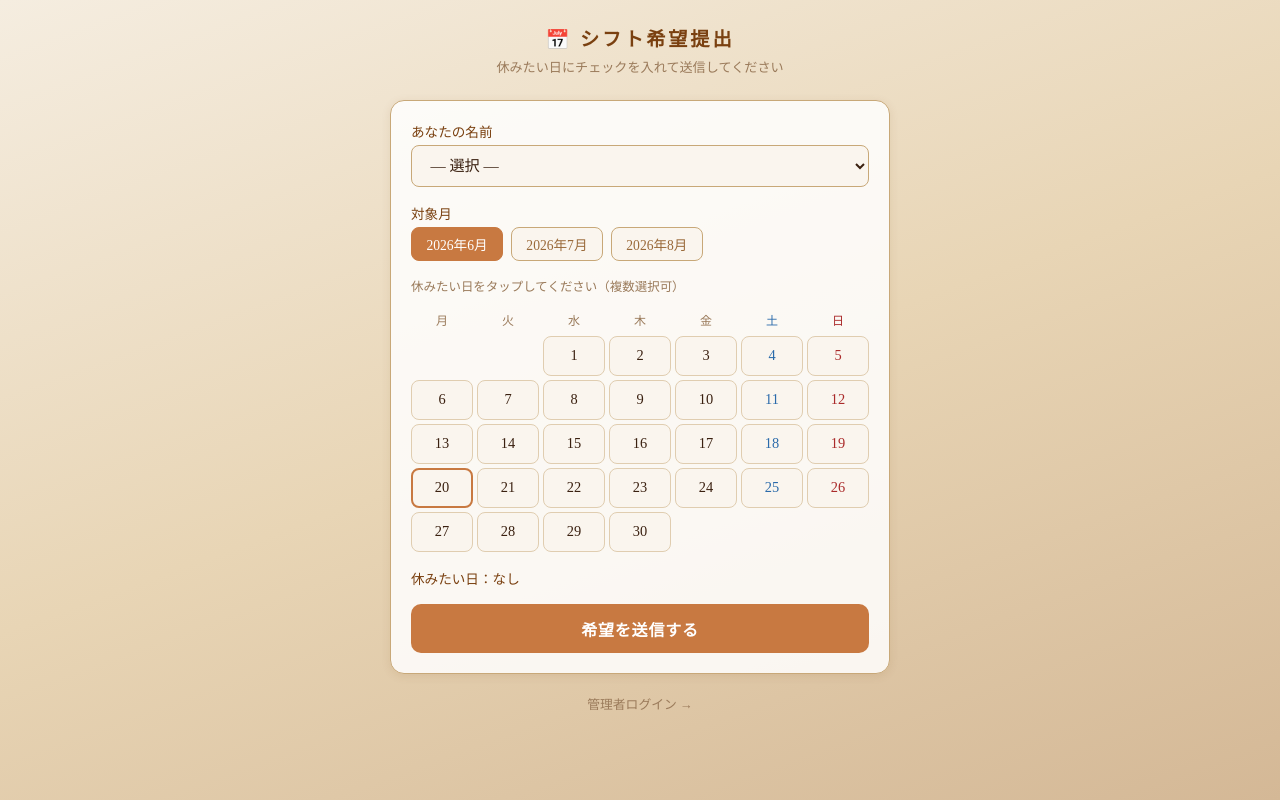
After one commit to like0the0wind-ai/nichigetu-kaisha, a Flask app: page /request in a window 1280 px wide. The commit adds this page. Run offline with Flask 3, Linux system fonts and the light colour scheme; tables that the repository leaves empty hold one stand-in row (values such as "Sample post"); a database or web service that is not in the repository returns one stand-in record (values such as "Sample title"); some libraries are stand-ins or nearby versions.

Commit message:
feat: シフト希望提出機能を追加（ログイン不要）
- /request ページ追加：スタッフが名前を選んで休み希望日をカレンダーで選択・送信
- ログイン画面に「シフト希望を出す」ボタン追加
- 自動生成時にシフト希望を自動反映
- shift_requestsテーブル追加

Co-Authored-By: Claude Sonnet 4.6 <noreply@anthropic.com>

```diff
--- a/shift_app/app.py
+++ b/shift_app/app.py
@@ -94,6 +94,16 @@ def init_db():
             )
         """)
         cur.execute(f"""
+            CREATE TABLE IF NOT EXISTS shift_requests (
+                id           {serial} PRIMARY KEY {ai},
+                staff_name   TEXT NOT NULL,
+                month        TEXT NOT NULL,
+                days_off_str TEXT NOT NULL DEFAULT '',
+                submitted_at TEXT NOT NULL,
+                UNIQUE(staff_name, month)
+            )
+        """)
+        cur.execute(f"""
             CREATE TABLE IF NOT EXISTS shift_config (
                 id             {serial} PRIMARY KEY {ai},
                 month          TEXT NOT NULL UNIQUE,
@@ -155,6 +165,68 @@ def require_login():
     if not session.get("admin"):
         return redirect(url_for("login"))
     return None
+
+
+# ── シフト希望（公開） ────────────────────────────────────────────────
+
+@app.route("/request", methods=["GET", "POST"])
+def shift_request():
+    today = today_jst()
+    # 対象月（今月・来月）
+    months = []
+    for delta in range(0, 3):
+        m = date(today.year, today.month, 1)
+        if today.month + delta <= 12:
+            months.append(date(today.year, today.month + delta, 1))
+        else:
+            months.append(date(today.year + 1, (today.month + delta) - 12, 1))
+
+    staff_rows = query("SELECT name FROM shift_staff ORDER BY id")
+    msg = error = None
+
+    if request.method == "POST":
+        staff_name = request.form.get("staff_name", "").strip()
+        month_str  = request.form.get("month", "").strip()  # YYYY-MM
+        days_off   = sorted(set(request.form.getlist("days_off")))
+        days_off_str = ",".join(days_off)
+
+        if not staff_name or not month_str:
+            error = "名前と対象月を選択してください"
+        else:
+            existing = query(
+                "SELECT id FROM shift_requests WHERE staff_name=? AND month=?",
+                (staff_name, month_str)
+            )
+            if existing:
+                execute(
+                    "UPDATE shift_requests SET days_off_str=?, submitted_at=? WHERE staff_name=? AND month=?",
+                    (days_off_str, now_jst(), staff_name, month_str)
+                )
+            else:
+                execute(
+                    "INSERT INTO shift_requests (staff_name, month, days_off_str, submitted_at) VALUES (?,?,?,?)",
+                    (staff_name, month_str, days_off_str, now_jst())
+                )
+            msg = f"{staff_name} さんの {month_str} の希望を受け付けました"
+
+    # 選択月のカレンダー用
+    sel_month_str = request.args.get("month", months[0].strftime("%Y-%m"))
+    try:
+        sel_year, sel_month = map(int, sel_month_str.split("-"))
+    except Exception:
+        sel_year, sel_month = today.year, today.month
+    days_in_month = calendar.monthrange(sel_year, sel_month)[1]
+
+    return render_template(
+        "request.html",
+        staff_rows=staff_rows,
+        months=months,
+        sel_month_str=sel_month_str,
+        sel_year=sel_year, sel_month=sel_month,
+        days_in_month=days_in_month,
+        today=today,
+        msg=msg, error=error,
+    )
 
 
 # ── Index (月次カレンダー) ──────────────────────────────────────────
@@ -398,6 +470,15 @@ def generate():
             if not staff_rows:
                 error = "スタッフが登録されていません"
             else:
+                # シフト希望をdays_off_strに反映
+                requests = query(
+                    "SELECT staff_name, days_off_str FROM shift_requests WHERE month=?",
+                    (month_key,)
+                )
+                req_map = {r["staff_name"]: r["days_off_str"] for r in requests}
+                for s in staff_rows:
+                    if s["name"] in req_map:
+                        s["days_off_str"] = req_map[s["name"]]
                 # 既存の自動生成シフトを削除（月全体）
                 first_day = date(year, month, 1)
                 last_day  = date(year, month, calendar.monthrange(year, month)[1])
--- /dev/null
+++ b/shift_app/templates/request.html
@@ -0,0 +1,178 @@
+<!DOCTYPE html>
+<html lang="ja">
+<head>
+  <meta charset="UTF-8">
+  <meta name="viewport" content="width=device-width, initial-scale=1">
+  <title>シフト希望 | ニチゲツ</title>
+  <style>
+    * { box-sizing: border-box; margin: 0; padding: 0; }
+    body {
+      min-height: 100vh;
+      background: linear-gradient(160deg, #f5ede0 0%, #e8d5b5 50%, #d4b896 100%);
+      font-family: 'Hiragino Mincho ProN', 'Yu Mincho', serif;
+      color: #3a2010; padding: 1.5rem 1rem;
+    }
+    header { text-align: center; margin-bottom: 1.5rem; }
+    h1 { font-size: 1.2rem; letter-spacing: .15em; color: #7a4010; margin-bottom: .3rem; }
+    .sub { font-size: .82rem; color: #9a7a5a; }
+    .card {
+      background: rgba(255,255,255,0.85); border: 1px solid #c8a878;
+      border-radius: 14px; padding: 1.25rem; margin-bottom: 1.25rem;
+      box-shadow: 0 2px 10px rgba(120,70,20,.1); max-width: 500px; margin-left: auto; margin-right: auto;
+    }
+    h2 { font-size: .95rem; color: #7a4010; margin-bottom: .9rem; font-weight: normal; }
+    .msg   { color: #3a6a3a; background: #e8f5e8; border-radius: 8px; padding: .75rem 1rem; margin-bottom: .75rem; font-size: .9rem; text-align: center; }
+    .error { color: #a04020; background: #ffe8e0; border-radius: 8px; padding: .75rem 1rem; margin-bottom: .75rem; font-size: .9rem; }
+
+    label { font-size: .85rem; color: #7a4010; display: block; margin-bottom: .25rem; }
+    select {
+      width: 100%; padding: .65rem .9rem; margin-bottom: 1rem;
+      background: #faf5ee; border: 1px solid #c8a878;
+      border-radius: 8px; color: #3a2010; font-size: .95rem; font-family: inherit;
+    }
+
+    /* 月タブ */
+    .month-tabs { display: flex; gap: .5rem; margin-bottom: 1rem; flex-wrap: wrap; }
+    .month-tab {
+      padding: .4rem .9rem; border: 1px solid #c8a878; border-radius: 8px;
+      font-size: .85rem; color: #9a6a3a; text-decoration: none; background: #faf5ee;
+    }
+    .month-tab.active { background: #c87941; color: #fff; border-color: #c87941; }
+
+    /* カレンダーチェック */
+    .cal-grid {
+      display: grid; grid-template-columns: repeat(7, 1fr); gap: 4px; margin-bottom: 1rem;
+    }
+    .cal-head {
+      text-align: center; font-size: .75rem; color: #9a7a5a; padding: .2rem 0;
+    }
+    .cal-head.sat { color: #2a6aaa; }
+    .cal-head.sun { color: #aa2a2a; }
+    .day-cell { position: relative; }
+    .day-cell input[type=checkbox] { display: none; }
+    .day-cell label {
+      display: flex; align-items: center; justify-content: center;
+      height: 40px; border-radius: 8px; font-size: .9rem;
+      border: 1px solid #e0cdb0; background: #faf5ee; cursor: pointer;
+      color: #3a2010; margin: 0;
+    }
+    .day-cell.sat label { color: #2a6aaa; }
+    .day-cell.sun label { color: #aa2a2a; }
+    .day-cell input:checked + label {
+      background: #c87941; color: #fff; border-color: #c87941; font-weight: bold;
+    }
+    .day-cell.empty label { background: transparent; border-color: transparent; cursor: default; }
+    .day-cell.today label { border-color: #c87941; border-width: 2px; }
+
+    .hint { font-size: .78rem; color: #9a7a5a; margin-bottom: .75rem; }
+    .selected-days { font-size: .85rem; color: #7a4010; min-height: 1.5rem; margin-bottom: .75rem; }
+
+    .btn {
+      width: 100%; padding: .8rem; background: #c87941; color: #fff;
+      border: none; border-radius: 10px; font-size: 1rem;
+      font-family: inherit; cursor: pointer; font-weight: bold; letter-spacing: .05em;
+    }
+    .btn:hover { background: #a06030; }
+
+    .admin-link { text-align: center; margin-top: 1rem; }
+    .admin-link a { font-size: .8rem; color: #9a7a5a; text-decoration: none; }
+    .admin-link a:hover { color: #c87941; }
+  </style>
+</head>
+<body>
+  <header>
+    <h1>📅 シフト希望提出</h1>
+    <p class="sub">休みたい日にチェックを入れて送信してください</p>
+  </header>
+
+  <div class="card">
+    {% if msg %}<div class="msg">✅ {{ msg }}</div>{% endif %}
+    {% if error %}<div class="error">⚠️ {{ error }}</div>{% endif %}
+
+    {% if not staff_rows %}
+    <p style="color:#9a7a5a;text-align:center;padding:1rem">スタッフがまだ登録されていません</p>
+    {% else %}
+    <form method="post" action="/request?month={{ sel_month_str }}">
+      <input type="hidden" name="month" value="{{ sel_month_str }}">
+
+      <label>あなたの名前</label>
+      <select name="staff_name" required>
+        <option value="">— 選択 —</option>
+        {% for s in staff_rows %}
+        <option value="{{ s.name }}">{{ s.name }}</option>
+        {% endfor %}
+      </select>
+
+      <label>対象月</label>
+      <div class="month-tabs">
+        {% for m in months %}
+        {% set ms = m.strftime('%Y-%m') %}
+        <a href="/request?month={{ ms }}" class="month-tab {% if ms == sel_month_str %}active{% endif %}">
+          {{ m.year }}年{{ m.month }}月
+        </a>
+        {% endfor %}
+      </div>
+
+      <p class="hint">休みたい日をタップしてください（複数選択可）</p>
+
+      <div class="cal-grid">
+        <div class="cal-head">月</div>
+        <div class="cal-head">火</div>
+        <div class="cal-head">水</div>
+        <div class="cal-head">木</div>
+        <div class="cal-head">金</div>
+        <div class="cal-head sat">土</div>
+        <div class="cal-head sun">日</div>
+
+        {% set first_dow = (sel_year * 365 + (sel_month - 1) * 30) | int %}
+        {% set fd = namespace(dow=0) %}
+        {% set first_date = sel_year ~ '-' ~ '%02d'|format(sel_month) ~ '-01' %}
+
+        {# 月初の曜日を計算 #}
+        {% set start_dow = (((sel_year if sel_month > 2 else sel_year - 1)) * 365
+           + ((sel_year if sel_month > 2 else sel_year - 1) // 4)
+           - ((sel_year if sel_month > 2 else sel_year - 1) // 100)
+           + ((sel_year if sel_month > 2 else sel_year - 1) // 400)
+           + [0,3,2,5,0,3,5,1,4,6,2,4][(sel_month - 1 if sel_month > 2 else sel_month + 11 - 1)]
+           + (sel_year if sel_month > 2 else sel_year)) % 7 %}
+        {# 日曜=0 → 月曜始まりに変換: (start_dow + 6) % 7 #}
+        {% set offset = (start_dow + 6) % 7 %}
+
+        {% for i in range(offset) %}
+        <div class="day-cell empty"><label></label></div>
+        {% endfor %}
+
+        {% for day in range(1, days_in_month + 1) %}
+        {% set col = (offset + day - 1) % 7 %}
+        {% set is_sat = col == 5 %}
+        {% set is_sun = col == 6 %}
+        {% set is_today = (sel_year == today.year and sel_month == today.month and day == today.day) %}
+        <div class="day-cell {% if is_sat %}sat{% elif is_sun %}sun{% endif %} {% if is_today %}today{% endif %}">
+          <input type="checkbox" name="days_off" value="{{ day }}" id="d{{ day }}">
+          <label for="d{{ day }}">{{ day }}</label>
+        </div>
+        {% endfor %}
+      </div>
+
+      <div class="selected-days" id="selectedDays">休みたい日：なし</div>
+
+      <button type="submit" class="btn">希望を送信する</button>
+    </form>
+    {% endif %}
+  </div>
+
+  <div class="admin-link">
+    <a href="/login">管理者ログイン →</a>
+  </div>
+
+  <script>
+    const boxes = document.querySelectorAll('input[name="days_off"]');
+    const display = document.getElementById('selectedDays');
+    function updateDisplay() {
+      const checked = [...boxes].filter(b => b.checked).map(b => b.value + '日');
+      display.textContent = checked.length ? '休みたい日：' + checked.join('、') : '休みたい日：なし';
+    }
+    boxes.forEach(b => b.addEventListener('change', updateDisplay));
+  </script>
+</body>
+</html>
```
Also changed, not shown: shift_app/templates/login.html (+11 -0 lines), shift_app/shift.db.
